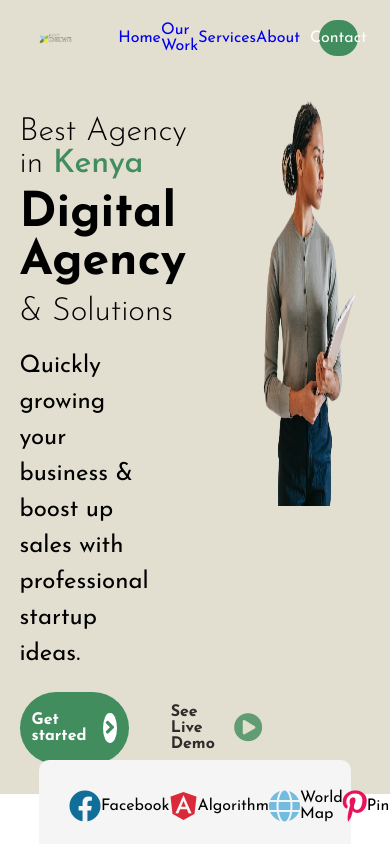
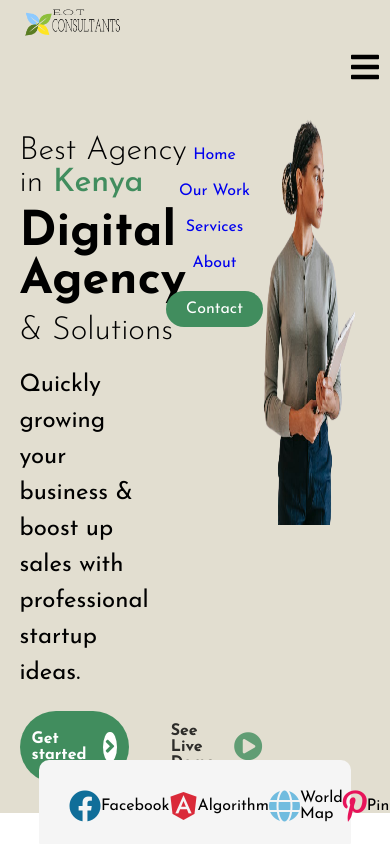
Before and after one commit to Trend20/ConsultancyLanding-Page, a React (Create React App) app: page / in a window 390 px wide. Shown: the top 844 px of the page. Built offline with nearby package versions, Linux system fonts and the light colour scheme.

Commit message:
making the header responsive

```diff
--- a/src/components/Header/Header.css
+++ b/src/components/Header/Header.css
@@ -59,3 +59,90 @@ nav ul li a{
     border-radius: 50px;
     color: #fff;
 }
+
+.fa-bars{
+    font-size: 2rem;
+    left: 96%;
+    top: 10%;
+    position: absolute;
+    display: none;
+}
+
+
+@media screen and (max-width: 480px){
+    header{
+        display: flex;
+        width: 100%;
+        justify-content: space-between;
+        padding: 20px;
+    }
+
+    .logo{
+        width: 50%;
+        justify-content: flex-start;
+        display: flex;
+        align-items: flex-start;
+    }
+
+    .logo img{
+        display: flex;
+        justify-content: center;
+        align-items: center;
+        width: 60%;
+        margin-top: -50px;
+    }
+
+    nav{
+        display: flex;
+        justify-content: center;
+        width: 50%;
+        flex-direction: column;
+        position: absolute;
+        left: 30%;
+        top: 15%;
+    }
+
+
+    nav ul{
+        display: flex;
+        justify-content: center;
+        align-items: center;
+        width: 100%;
+        flex-direction: column;
+    }
+
+    nav ul li{
+        display: flex;
+        justify-content: center;
+        align-items: center;
+        width: 100%;
+        margin-top: 20px;
+
+    }
+
+
+    nav ul li a{
+        text-decoration: none;
+        display: flex;
+        justify-content: center;
+        align-items: center;
+        width: 100%;
+    }
+
+    .active{
+        background-color: rgb(65, 141, 94);
+        width: 50%;
+        padding: 10px;
+        border: none;
+        border-radius: 50px;
+        color: #fff;
+    }
+
+    .fa-bars{
+        font-size: 2rem;
+        left: 90%;
+        top: 6%;
+        position: absolute;
+        display: block;
+    }
+}
--- a/src/components/Header/Header.js
+++ b/src/components/Header/Header.js
@@ -21,6 +21,8 @@ class Header extends Component {
                         <li><a href="#" className="active">Contact</a></li>
                     </ul>
                 </nav>
+
+                <i className="fas fa-bars"></i>
             </header>
         )
     }
```
Also changed, not shown: 1 other file (tests, documents, lock files or other folders).
